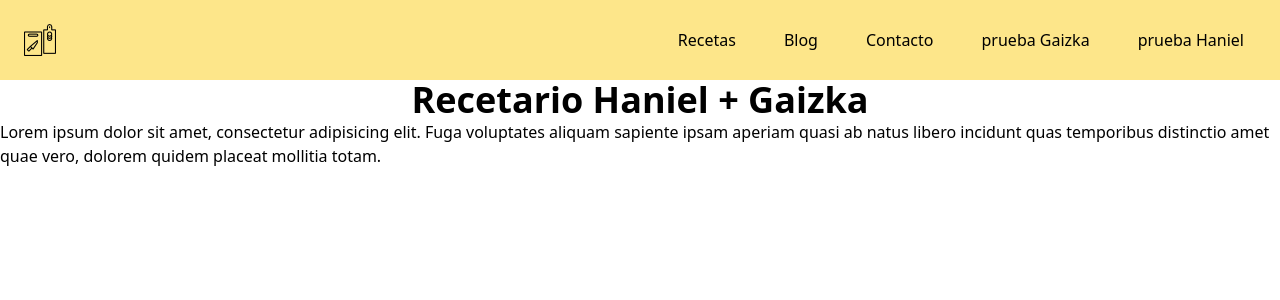
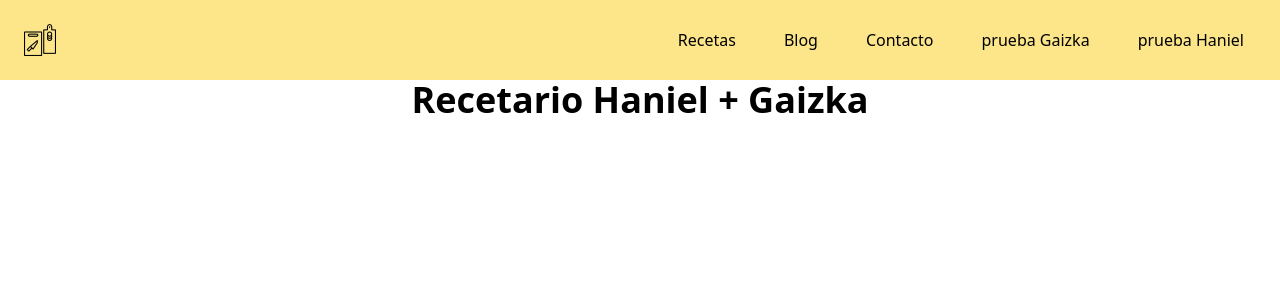
Before and after one commit to HanielOntiveros/recetario, a React (Vite) app: page / in a window 1280 px wide. Shown: the top 300 px of the page. Built offline with nearby package versions, Linux system fonts and the light colour scheme.

Commit message:
Quitar lorem

```diff
--- a/components/Nabvar.jsx
+++ b/components/Nabvar.jsx
@@ -4,7 +4,6 @@ export default function Nabvar() {
   return (
     <div className="bg-amber-200 flex justify-between items-center w-full px-6 py-6">
       <div>
-        {" "}
         <a href="#">
           <img src="../src/assets/cutting-board.png" alt="" />
         </a>
--- a/src/App.jsx
+++ b/src/App.jsx
@@ -9,7 +9,6 @@ function App() {
         <h1 className="text-4xl font-bold text-center  ">
           Recetario Haniel + Gaizka
         </h1>
-        <p>Lorem ipsum dolor sit amet, consectetur adipisicing elit. Fuga voluptates aliquam sapiente ipsam aperiam quasi ab natus libero incidunt quas temporibus distinctio amet quae vero, dolorem quidem placeat mollitia totam.</p>
       </div>
     </>
   );
```
